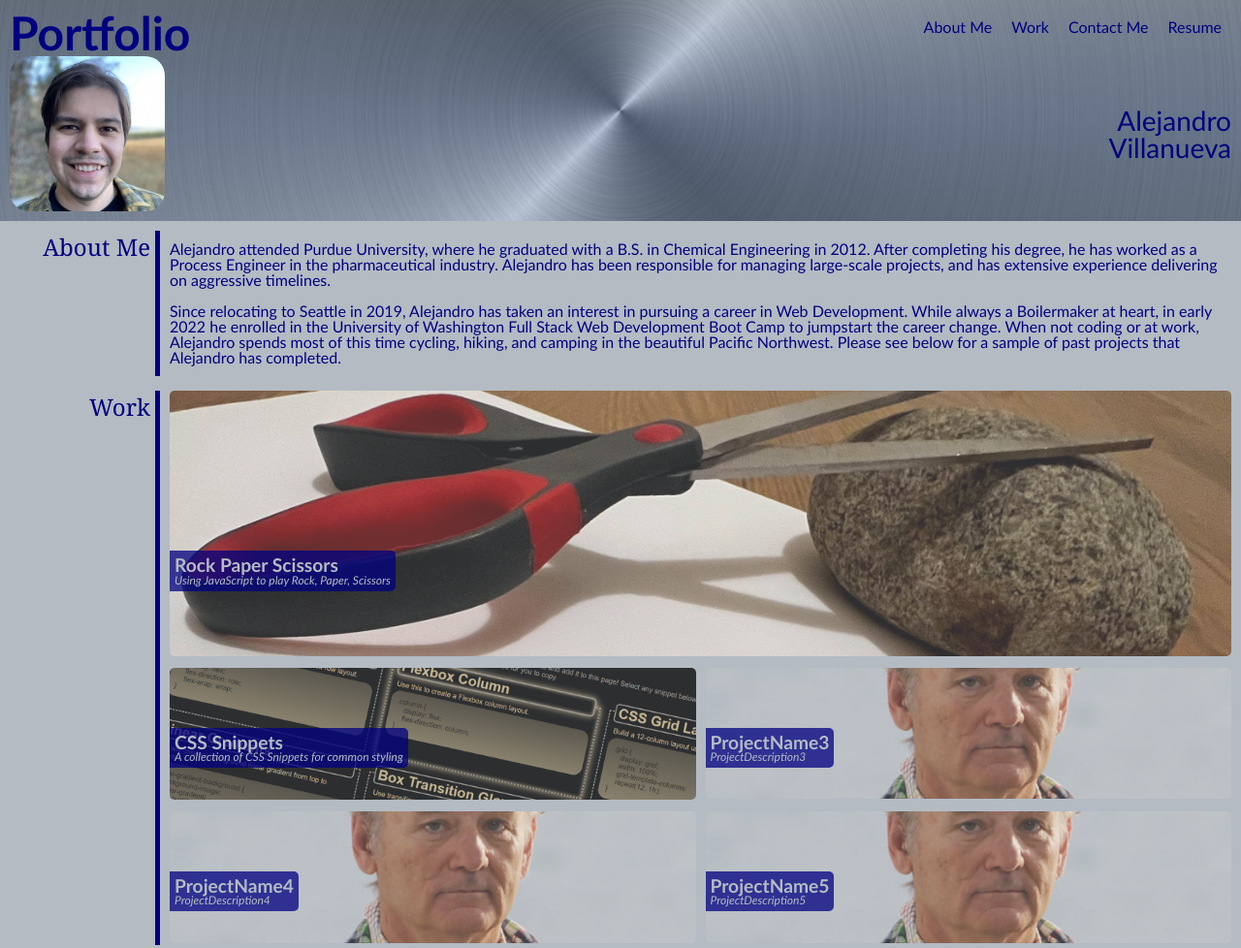
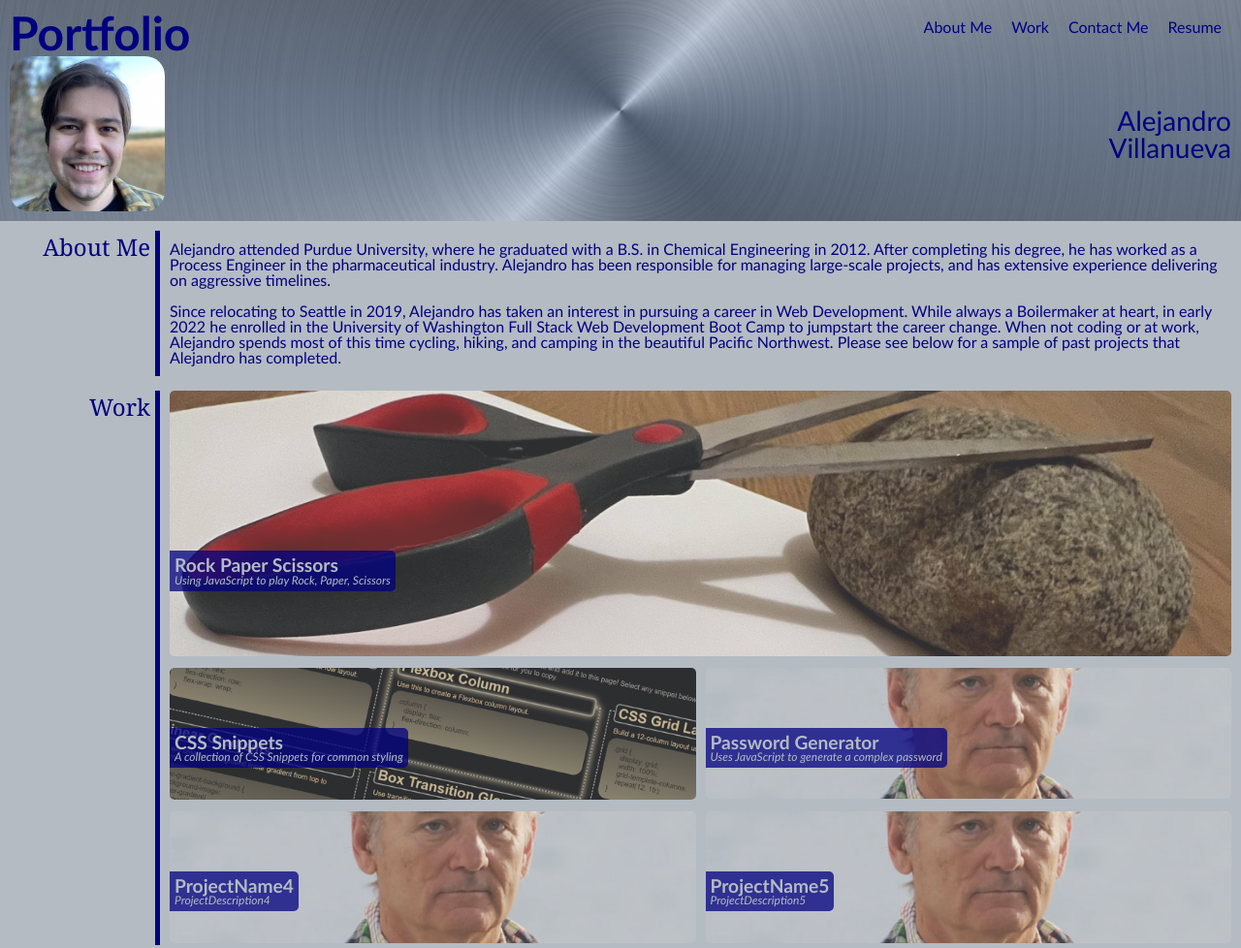
Before and after one commit to aavillanueva6/VillanuevaAlejandroPortfolio, a plain HTML site: page index.html in a window 1280 px wide. Shown: the top 978 px of the page at 97% size. Drawn offline with Linux system fonts and the light colour scheme.

Commit message:
adds link to password generator on projCard 3

```diff
--- a/index.html
+++ b/index.html
@@ -75,15 +75,15 @@
                             <span class="projectText projectDesc">A collection of CSS Snippets for common styling</span>
                         </span>
                     </a>
-<!-- the next three project cards are placeholders for future projects.  They all point to unique placeholder pdfs that are stored in the ./assets/files path. They each contain a placeholder image with a 4:1 aspect ratio.  Placeholder images are from https://www.fillmurray.com/ -->
-                    <a class="projectCard" href="./assets/files/Placeholder3.pdf" target="_blank" rel="noopener noreferrer">
+                    <!-- Placeholder image are from https://www.fillmurray.com/ -->
+                    <a class="projectCard" href="https://aavillanueva6.github.io/passwordGenerator/" target="_blank" rel="noopener noreferrer">
                         <img src="./assets/images/800x200.jpg" alt="image of Bill Murray">
                         <span class="linkText">
-                            <span class="projectText projectName">ProjectName3</span>
-                            <span class="projectText projectDesc">ProjectDescription3</span>
+                            <span class="projectText projectName">Password Generator</span>
+                            <span class="projectText projectDesc">Uses JavaScript to generate a complex password</span>
                         </span>
                     </a>
-
+<!-- the next two project cards are placeholders for future projects.  They all point to unique placeholder pdfs that are stored in the ./assets/files path. They each contain a placeholder image with a 4:1 aspect ratio.  Placeholder images are from https://www.fillmurray.com/ -->
                     <a class="projectCard" href="./assets/files/Placeholder4.pdf" target="_blank" rel="noopener noreferrer">
                         <img src="./assets/images/800x200.jpg" alt="image of Bill Murray">
                         <span class="linkText">
```
